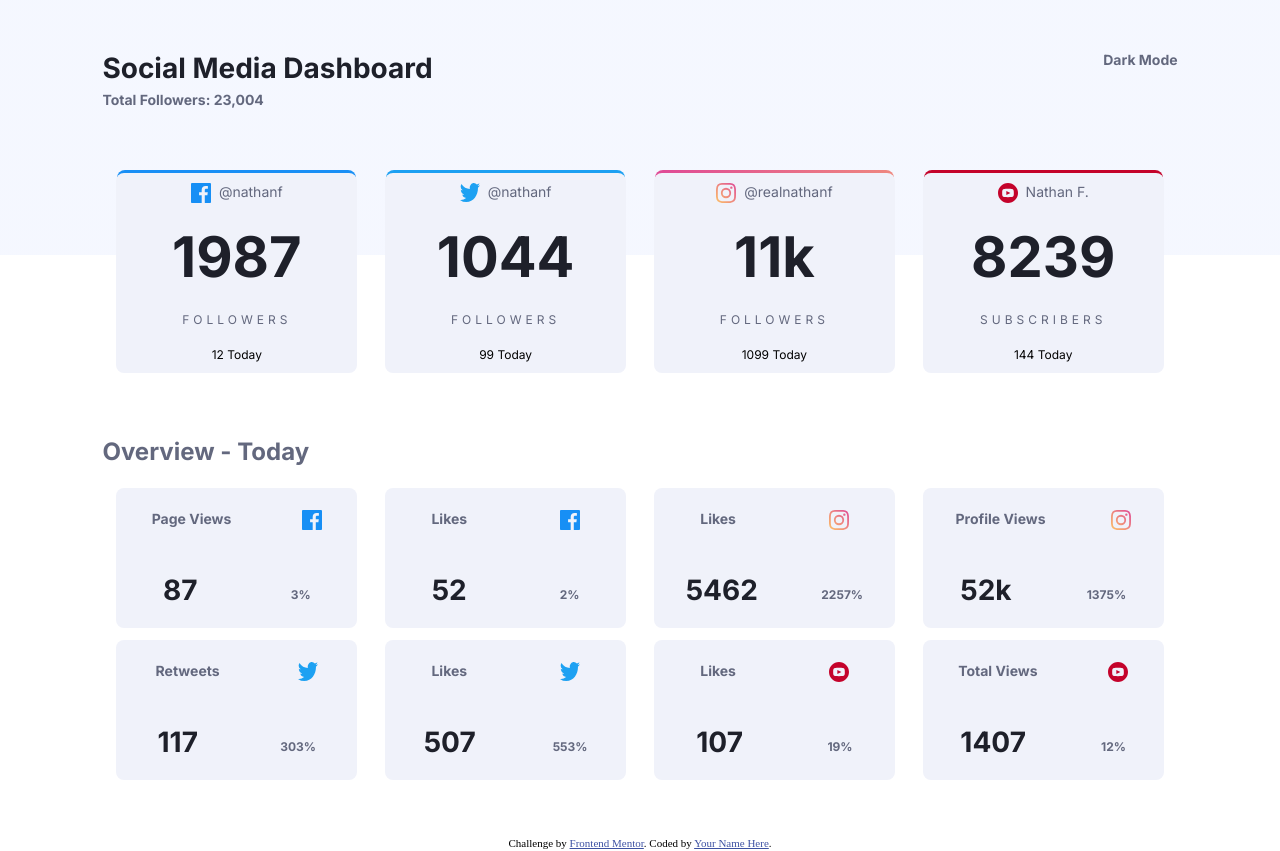
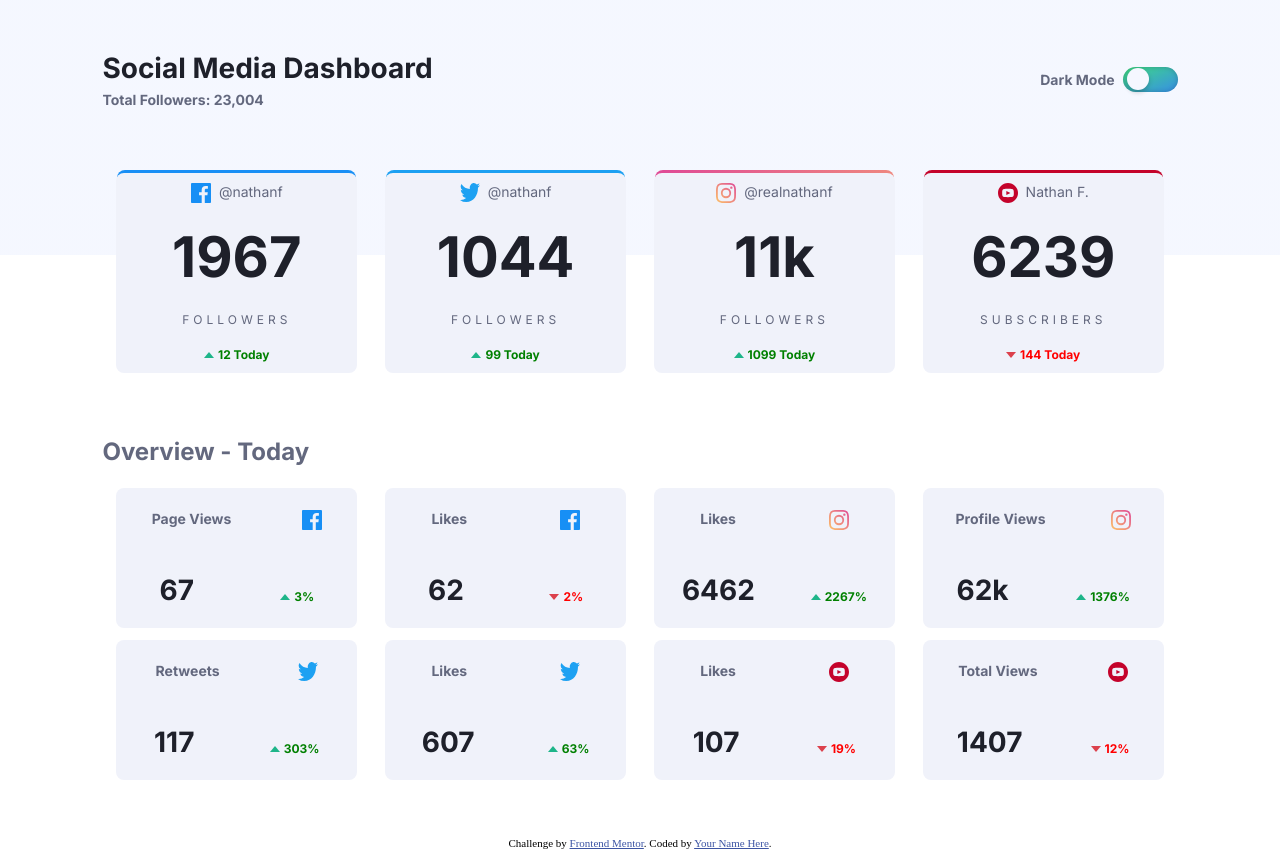
Before and after one commit to shockiu/dashboard-social-media, a website: page index.html in a window 1280 px wide. Drawn offline with Linux system fonts and the light colour scheme.

Commit message:
theme switcher working

```diff
--- a/index.html
+++ b/index.html
@@ -1,7 +1,7 @@
 <!DOCTYPE html>
 <html lang="en">
 <head>
-  <meta charset="UTF-8">
+  <meta charset="UTF-6">
   <meta name="viewport" content="width=device-width, initial-scale=1.0"> <!-- displays site properly based on user's device -->
 
   <link rel="icon" type="image/png" sizes="32x32" href="./images/favicon-32x32.png">
@@ -11,7 +11,7 @@
   <!-- Feel free to remove these styles or customise in your own stylesheet 👍 -->
   <style>
     .attribution { font-size: 11px; text-align: center; }
-    .attribution a { color: hsl(228, 45%, 44%); }
+    .attribution a { color: hsl(226, 46%, 44%); }
   </style>
   <link rel="stylesheet" href="./css/style.css">
 </head>
@@ -28,7 +28,10 @@
         </p>
       </div>
       <div class="theme-switcher">
+        <p>
           Dark Mode
+        </p>
+        <input type="checkbox" id="theme-switcher">
       </div>
     </div>
 
@@ -44,13 +47,16 @@
             <p class="main-social-media__user">@nathanf</p>
           </div>
           <div class="main-social-media__stats">
-            1987
+            1967
           </div>
           <div class="main-social-media__followers">
             Followers
           </div>
           <div class="main-social-media__stats-today">
+            <img src="./images/icon-up.svg" alt="" height="6" width="10">
+            <span class="social-numbers social-numbers--positive ">
               12 Today
+            </span>
           </div>
         </div>
         <!-- END BOX SOCIAL MEDIA -->
@@ -70,7 +76,10 @@
             Followers
           </div>
           <div class="main-social-media__stats-today">
+            <img src="./images/icon-up.svg" alt="" height="6" width="10">
+            <span class="social-numbers social-numbers--positive ">
               99 Today
+            </span>
           </div>
         </div>
         <!-- END BOX SOCIAL MEDIA -->
@@ -79,7 +88,7 @@
         <div class="main-social-media__box instagram-after">
           <div class="user-icon-social">
             <img src="./images/icon-instagram.svg" alt="" height="20" width="20">
-            <p class="main-social-media__user">@realnathanf</p>
+            <span class="main-social-media__user">@realnathanf</p>
           </div>
           <div class="main-social-media__stats">
             11k
@@ -88,7 +97,10 @@
             Followers
           </div>
           <div class="main-social-media__stats-today">
+            <img src="./images/icon-up.svg" alt="" height="6" width="10">
+            <span class="social-numbers social-numbers--positive ">
               1099 Today
+            </span>
           </div>
         </div>
         <!-- END BOX SOCIAL MEDIA -->
@@ -100,13 +112,16 @@
             <p class="main-social-media__user">Nathan F.</p>
           </div>
           <div class="main-social-media__stats">
-            8239
+            6239
           </div>
           <div class="main-social-media__followers">
             Subscribers
           </div>
           <div class="main-social-media__stats-today">
+            <img src="./images/icon-down.svg" alt="" height="6" width="10">
+            <span class="social-numbers social-numbers--negative">
               144 Today
+            </span>
           </div>
         </div>
         <!-- END BOX SOCIAL MEDIA -->
@@ -127,10 +142,13 @@
           </div>
           <div class="overview-stats__resume">
             <p class="overview-stats__today">
-              87
+              67
             </p>
             <p class="overview-percent__today">
+              <img src="./images/icon-up.svg" alt="" height="6" width="10">
+              <span class="social-numbers social-numbers--positive ">
                 3%
+              </span>
             </p>
           </div>
         </div>
@@ -143,10 +161,13 @@
           </div>
           <div class="overview-stats__resume">
             <p class="overview-stats__today">
-              52
+              62
             </p>
             <p class="overview-percent__today">
+              <img src="./images/icon-down.svg" alt="" height="6" width="10">
+              <span class="social-numbers social-numbers--negative ">
                 2%
+              </span>
             </p>
           </div>
         </div>
@@ -159,10 +180,13 @@
           </div>
           <div class="overview-stats__resume">
             <p class="overview-stats__today">
-              5462
+              6462
             </p>
             <p class="overview-percent__today">
-              2257%
+              <img src="./images/icon-up.svg" alt="" height="6" width="10">
+              <span class="social-numbers social-numbers--positive">
+                2267%
+              </span>
             </p>
           </div>
         </div>
@@ -175,10 +199,13 @@
           </div>
           <div class="overview-stats__resume">
             <p class="overview-stats__today">
-              52k
+              62k
             </p>
             <p class="overview-percent__today">
-              1375%
+              <img src="./images/icon-up.svg" alt="" height="6" width="10">
+              <span class="social-numbers social-numbers--positive">
+                1376%
+              </span>
             </p>
           </div>
         </div>
@@ -194,7 +221,10 @@
               117
             </p>
             <p class="overview-percent__today">
+              <img src="./images/icon-up.svg" alt="" height="6" width="10">
+              <span class="social-numbers social-numbers--positive">
                 303%
+              </span>
             </p>
           </div>
         </div>
@@ -207,10 +237,13 @@
           </div>
           <div class="overview-stats__resume">
             <p class="overview-stats__today">
-              507
+              607
             </p>
             <p class="overview-percent__today">
-              553%
+              <img src="./images/icon-up.svg" alt="" height="6" width="10">
+              <span class="social-numbers social-numbers--positive">
+                63%
+              </span>
             </p>
           </div>
         </div>
@@ -226,7 +259,10 @@
               107
             </p>
             <p class="overview-percent__today">
+              <img src="./images/icon-down.svg" alt="" height="6" width="10">
+              <span class="social-numbers social-numbers--negative">
                 19%
+              </span>
             </p>
           </div>
         </div>
@@ -242,7 +278,10 @@
               1407
             </p>
             <p class="overview-percent__today">
+              <img src="./images/icon-down.svg" alt="" height="6" width="10">
+              <span class="social-numbers social-numbers--negative">
                 12%
+              </span>
             </p>
           </div>
         </div>
@@ -255,5 +294,6 @@
       Coded by <a href="#">Your Name Here</a>.
     </div>
   </footer>
+  <script src="./js/index.js"></script>
 </body>
 </html>
--- /dev/null
+++ b/js/index.js
@@ -0,0 +1,9 @@
+const checkbox = document.getElementById('theme-switcher');
+const body = document.body;
+checkbox.addEventListener('click', () => {
+    if(checkbox.checked) {
+        body.classList.add('dark-theme');
+        return
+    }
+    body.classList.remove('dark-theme');
+});
--- a/sass/abstract/_variables.scss
+++ b/sass/abstract/_variables.scss
@@ -10,7 +10,7 @@
 $youTube: hsl(348, 97%, 39%);
 
 /**Dark Theme**/
-$toggle-dark: linear-gradient hsl(210, 78%, 56%) to hsl(146, 68%, 55%);
+$toggle-dark: linear-gradient(to left top, hsl(210, 78%, 56%), hsl(146, 68%, 55%));
 
 /**Light Theme**/
 $toggle-light: hsl(230, 22%, 74%);
--- a/sass/base/_body.scss
+++ b/sass/base/_body.scss
@@ -3,11 +3,13 @@
 *   :root[data-theme="theme-dark"]
 */
 :root {
-    --background-color: hsl(0, 0%, 100%);;
+    --background-color: hsl(0, 0%, 100%);
     --background-color-top: hsl(225, 100%, 98%);
     --card-background: hsl(227, 47%, 96%);
     --text-color-primary: hsl(228, 12%, 44%);
     --text-color-sencondary: hsl(230, 17%, 14%);
+    --bg-theme-switcher :  linear-gradient(to left top, hsl(210, 78%, 56%), hsl(146, 68%, 55%));
+    --circle-color: hsl(225, 100%, 98%);
 }
 
 body.dark-theme {
@@ -15,7 +17,9 @@ body.dark-theme {
     --background-color-top: hsl(232, 19%, 15%);
     --card-background: hsl(228, 28%, 20%);
     --text-color-primary: hsl(228, 34%, 66%);
-    --text-color-sencondary: hsl(0, 0%, 100%);;
+    --text-color-sencondary: hsl(0, 0%, 100%);
+    --bg-theme-switcher :  linear-gradient(to left top, hsl(210, 78%, 56%), hsl(146, 68%, 55%));
+    --circle-color: hsl(232, 19%, 15%);
 }
 
 
@@ -24,4 +28,5 @@ body {
     height: 100vh;
     background-image: linear-gradient(var(--background-color-top) 30%, var(--background-color) 30%);
     background-repeat: no-repeat;
+    transition: all 2s ease;
 }
--- a/sass/components/_box-social-media.scss
+++ b/sass/components/_box-social-media.scss
@@ -33,6 +33,8 @@
 
 .main-social-media__stats-today {
     font-size: 12px;
+    display: flex;
+    align-items: center;
 }
 
 .user-icon-social {
--- a/sass/components/_overview-social.scss
+++ b/sass/components/_overview-social.scss
@@ -33,4 +33,20 @@
     font-weight: $font-weights-700;
     color: var(--text-color-primary);
     margin-top: 14px;
+    display: flex;
+    align-items: center;
 }
+
+.social-numbers {
+    margin-left: 4px;
+}
+
+.social-numbers--positive {
+    color: green;
+    font-weight: $font-weights-700;
+}
+
+.social-numbers--negative {
+    color: red;
+    font-weight: $font-weights-700;
+}
--- a/sass/components/_theme-switcher.scss
+++ b/sass/components/_theme-switcher.scss
@@ -1,4 +1,48 @@
 .theme-switcher {
     font-size: $font-size;
     color: var(--text-color-primary);
+    display: flex;
+    justify-content: space-around;
+    align-items: center;
 }
+
+
+// --------------------
+// Toogle Switch Checkbox
+input[type="checkbox"] {
+    position: relative;
+    width: 55px;
+    height: 25px;
+    -webkit-appearance: none;
+    -webkit-appearance: none;
+    background:  var(--bg-theme-switcher);
+    outline: none;
+    cursor: pointer;
+    border-radius: 20px;
+    box-shadow: inset 0 0 5px rgba(0, 0, 0, 0.2);
+    transition: background 300ms linear;
+    margin-left: 8px;
+    // circle
+    &::before {
+        position: absolute;
+        content: "";
+        width: 18px;
+        height: 18px;
+        top: 3.8px;
+        left: 5px;
+        border-radius: 20px;
+        background-color: var(--circle-color);
+        transform: scale(1.1);
+        box-shadow: 0 2px 5px rgb(0 0 0 / 20%);
+        transition: left 300ms linear;
+
+    }
+
+    // move to right
+    &:checked {
+        &::before {
+            left: 30px;
+            background-color: var(--circle-color);
+        }
+    }
+    }
```
Also changed, not shown: css/style.css. Lines whose indentation alone changed are shown as unchanged.
